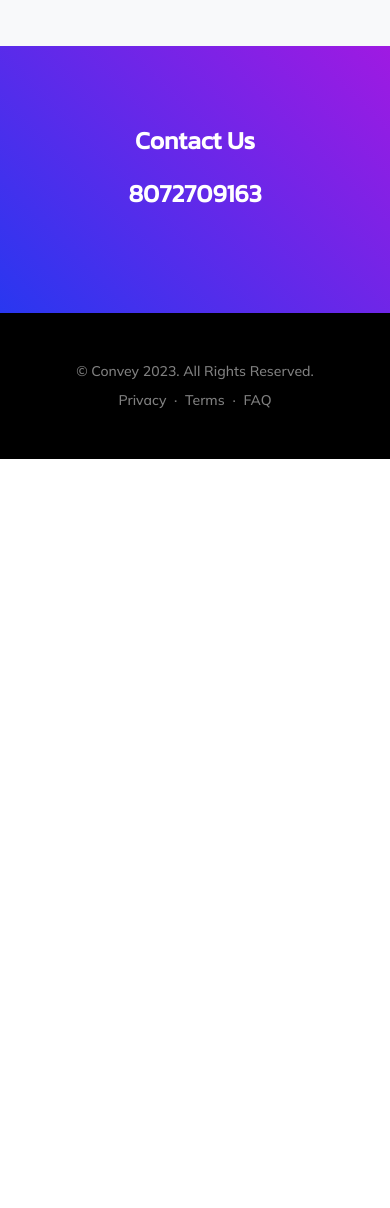
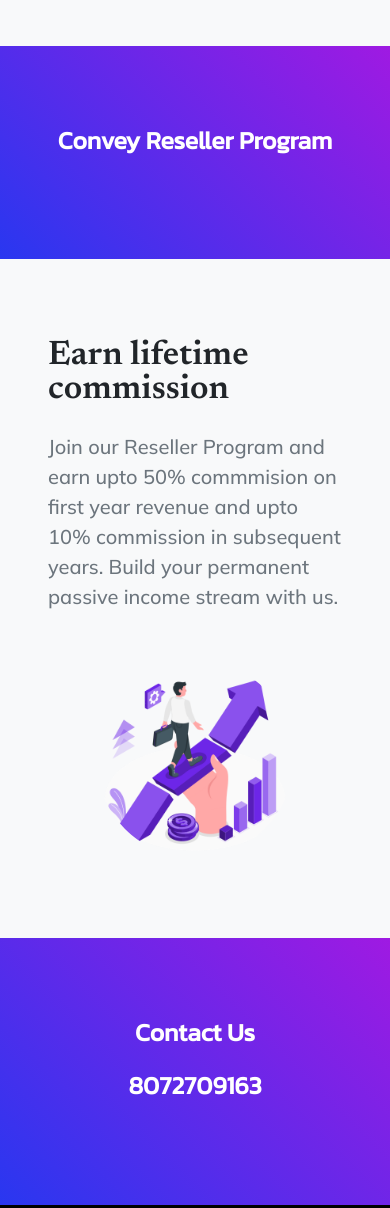
Before and after one commit to venky20172018/storesite, a plain HTML site: page index.html in a window 390 px wide. Shown: the part 5260-6468 px from the top of the page. Before the commit the page ends 5719 px from the top, so only its background shows below. Drawn offline with nearby package versions, Linux system fonts and the light colour scheme.

Commit message:
reseller program added

```diff
--- a/index.html
+++ b/index.html
@@ -28,8 +28,11 @@
                 </button>
                 <div class="collapse navbar-collapse" id="navbarResponsive">
                     <ul class="navbar-nav ms-auto me-4 my-3 my-lg-0">
+
                         <li class="nav-item"><a class="nav-link me-lg-3" href="#features">Features</a></li>
-                        <li class="nav-item"><a class="nav-link me-lg-3" href="#download">Contact</a></li>
+                        <li class="nav-item"><a class="nav-link me-lg-3" href="#reseller">Reseller</a></li>
+                        <li class="nav-item"><a class="nav-link me-lg-3" href="#contact">Contact</a></li>
+
                     </ul>
 
                 </div>
@@ -227,11 +230,32 @@
             </div>
         </section>
         <!-- App badge section-->
-        <section class="bg-gradient-primary-to-secondary" id="download">
+        <section class="bg-gradient-primary-to-secondary" id="reseller">
             <div class="container px-5">
-                <h2 class="text-center text-white font-alt mb-4">Contact Us</h2>
+                <h2 class="text-center text-white font-alt mb-4">Convey Reseller Program  </h2>
+
+            </div>
+        </section>
+        <section class="bg-light">
+            <div class="container px-5">
+                <div class="row gx-5 align-items-center justify-content-center justify-content-lg-between">
+                    <div class="col-12 col-lg-6">
+                        <h2 class="display-4 lh-1 mb-4">Earn lifetime commission</h2>
+                        <p class="lead fw-normal text-muted mb-5 mb-lg-0">Join our Reseller Program and earn upto 50% commmision on first year revenue and upto 10% commission in subsequent years. Build your permanent passive income stream with us.</p>
+                    </div>
+                    <div class="col-sm-8 col-md-6">
+                        <div class="px-5 px-sm-0"><img class="img-fluid rounded-circle" src="assets/img/reseller_1.png" alt="..." /></div>
+                    </div>
+
+                </div>
+            </div>
+        </section>
+         <section class="bg-gradient-primary-to-secondary" id="contact">
+            <div class="container px-5">
+                <!-- <h2 class="text-center text-white font-alt mb-4">Contact Now </h2> -->
+
+                 <h2 class="text-center text-white font-alt mb-4">Contact Us</h2>
                  <h2 class="text-center text-white font-alt mb-4">8072709163</h2>
-
             </div>
         </section>
         <!-- Footer-->
```
Also changed, not shown: assets/img/reseller_1.png (added).
